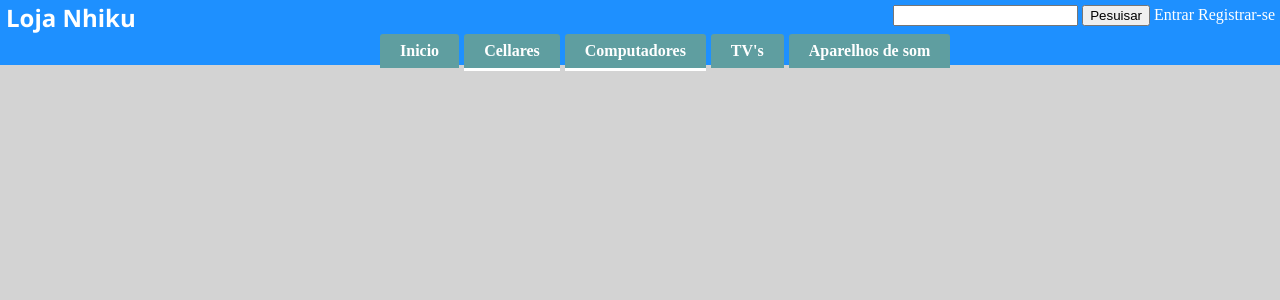
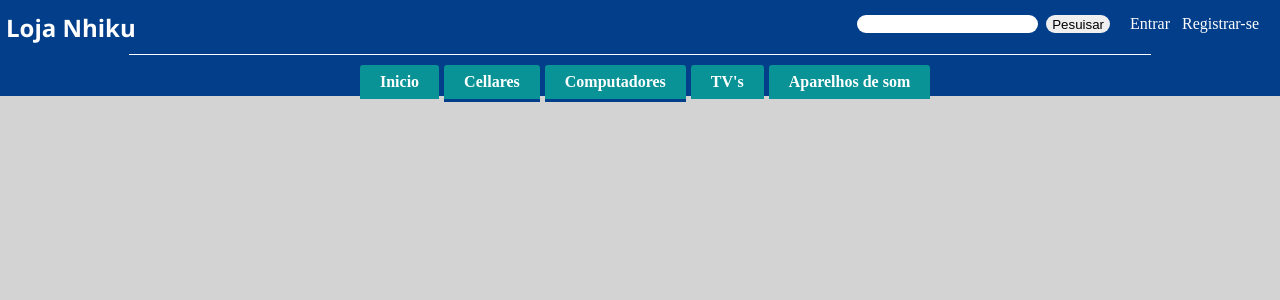
Before and after one commit to Jay-Ubisse/nhiku-store, a PHP site: page / in a window 1280 px wide. Shown: the top 300 px of the page. Run offline with PHP 8.4, Linux system fonts and the light colour scheme.

Commit message:
customizing the header

```diff
--- a/components/header.php
+++ b/components/header.php
@@ -3,11 +3,13 @@
     <form method="post">
         <input type="search" name="search">
         <input type="submit" value="Pesuisar">
-        <a href="#">Entrar</a>
-        <a href="#">Registrar-se</a>
+        <div>
+            <a href="#">Entrar</a>
+            <a href="#">Registrar-se</a>
+        </div>
     </form>
 </section>
-<section id="nav">
+<section id="menu">
     <nav>
         <ul id="nav">
             <li><a href="#">Inicio</a></li>
--- a/styles/global.css
+++ b/styles/global.css
@@ -5,30 +5,45 @@ body {
 }
 header {
     height: fit-content;
-    background-color: dodgerblue;
+    background-color: #023e8a;
     margin: 0;
     padding: 1px;
 }
 
 /*Styles for logo, search, signup and login section*/
 
-header #logo {
+#logo {
+    padding-top: 10px;
     display: flex;
 }
 header > #logo > form {
     position: absolute;
-    top: 5px;
+    display: flex;
+    top: 15px;
     right: 5px;
 }
-header > #logo > form > a {
+input {
+    border-radius: 10px;
+    border-style: none;
+    margin: 0 4px;
+}
+input:focus {
+    outline-color: #005f73;
+}
+header > #logo > form > div {
+    margin-left: 12px;
+    margin-right: 12px;
+}
+header > #logo > form > div > a {
     text-decoration: none;
     color: white;
+    margin: 0 4px;
 }
-header > #logo > form > a:hover {
+header > #logo > form > div > a:hover {
     text-decoration: none;
-    color: cyan;
+    color: #00b4d8;
 }
-header > #logo > form > a:visited {
+header > #logo > form > div > a:visited {
     text-decoration: none;
     color: white;
 }
@@ -47,21 +62,27 @@ header ul {
 header nav {
     height: 30px;
 }
+#menu {
+    margin: 10px auto 0 auto;
+    padding-top: 10px;
+    border-top: 1px solid white;
+    width: 80%;
+}
 
-header #nav {
+#nav {
     margin: 0 auto;
     width: 600px;
 }
 
-header #nav a {
+#nav a {
     display: block;
     text-decoration: none;
 }
-header #nav > li {
+#nav > li {
     float: left;
     margin-right: 5px;
 }
-header #nav > li > a {
+#nav > li > a {
     height: 34px;
     line-height: 34px;
     padding: 0 20px;
@@ -69,19 +90,19 @@ header #nav > li > a {
     color: white;
     text-decoration: none;
     border-radius: 3px 3px 0 0;
-    background-color: cadetblue;
+    background-color: #0a9396;
 }
-header #nav > li > a:hover {
+#nav > li > a:hover {
     text-decoration: none;
-    background-color: navy;
+    background-color: #005f73;
 }
-header #nav > li.active > a, header #nav > li > a:active, header #nav > .dropdown:hover > a {
+#nav > li.active > a, #nav > li > a:active, #nav > .dropdown:hover > a {
     background: white;
-    color: blue;
+    color: #005f73;
 }
 .dropdown {
     position: relative;
-    border-bottom: 3px solid white;
+    border-bottom: 3px solid #023e8a;
 }
 .dropdown:hover ul {
     display: block;
@@ -94,7 +115,7 @@ header #nav > li.active > a, header #nav > li > a:active, header #nav > .dropdow
     z-index: 20000;
     min-width: 160px;
     padding: 0 0 5px;
-    background: blue;
+    background: #0a9396;
     border: 1px solid #dadada;
     border-top: 0;
     border-radius: 0 0 3px 3px;
@@ -113,5 +134,5 @@ header #nav > li.active > a, header #nav > li > a:active, header #nav > .dropdow
     margin: 0 -18px;
 }
 .dropdown li a:hover {
-    background: navy;
+    background: #005f73;
 }
```
